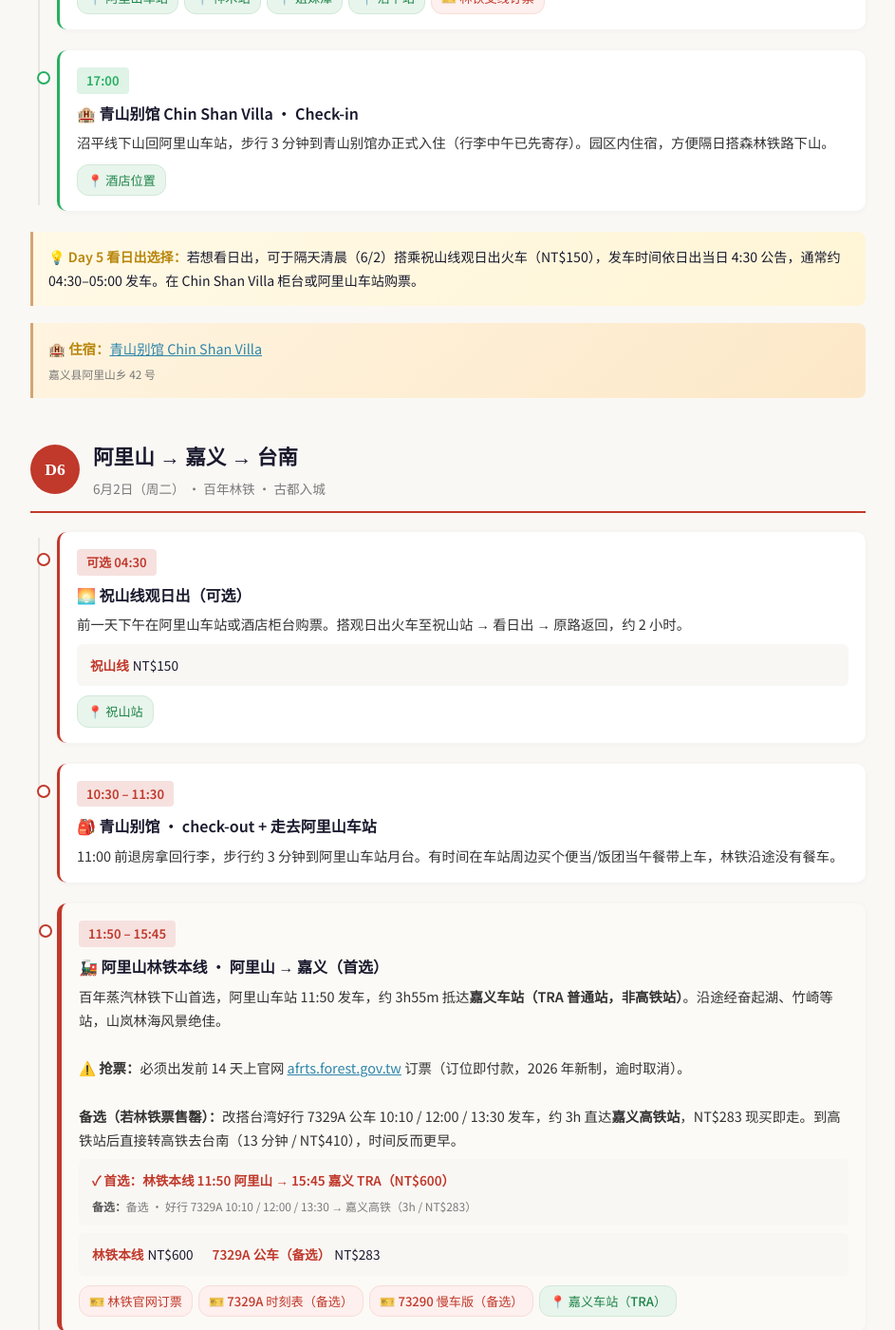
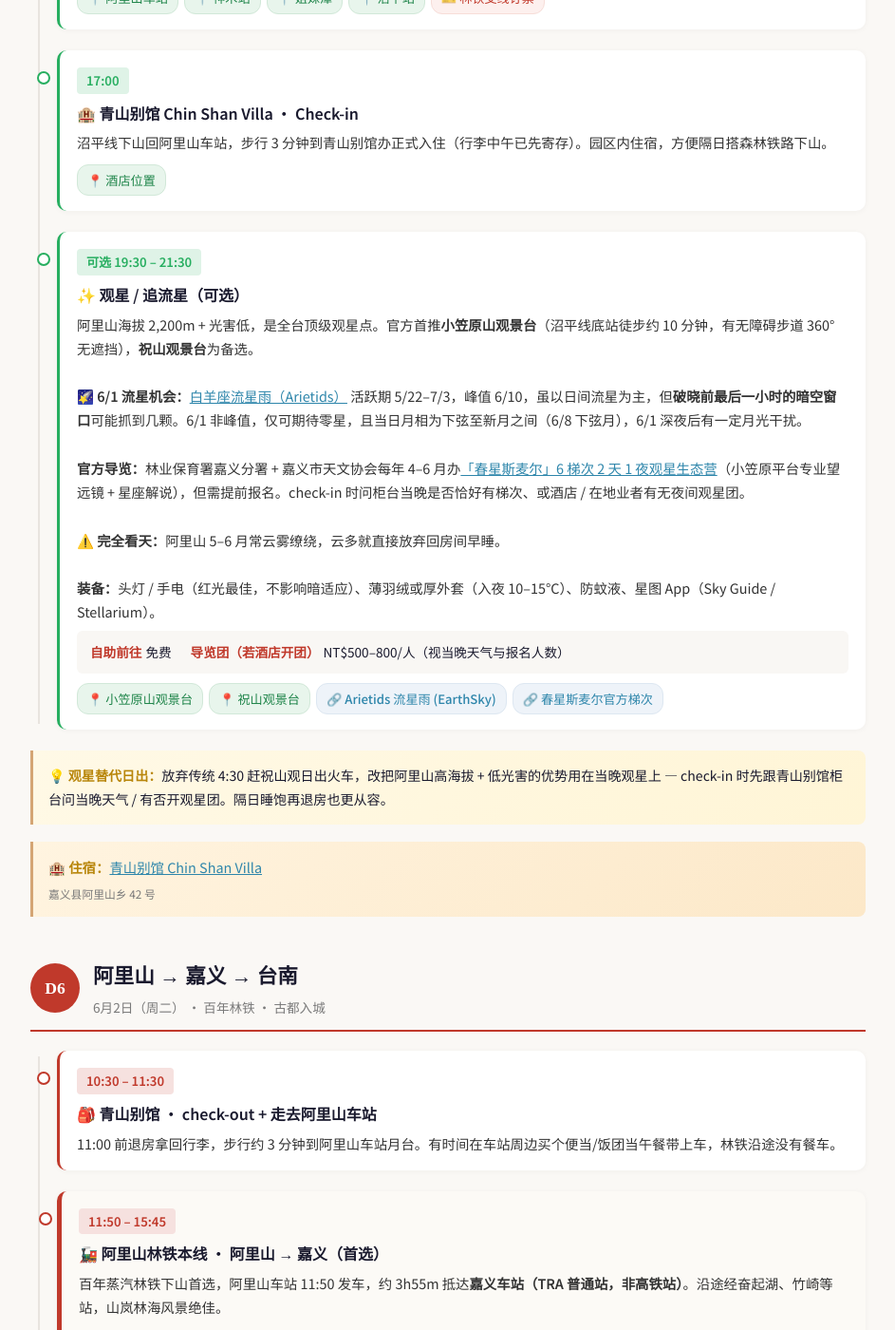
Before and after one commit to SibeiC/SibeiC.github.io, a Jekyll site: the page built from _trips/taiwan-2026.md, in a window 1280 px wide and 1400 px high, scrolled down 12125 px. Shown: the whole window at 95% size, without its empty margins (168-1111 px from the left). Built offline with Jekyll 4.4.1, drawn with Linux system fonts in a browser that asks for light colours.

Commit message:
阿里山: 放弃祝山日出, 改当晚观星追流星 (#27)
- Day 6 删除 4:30 祝山观日出可选项
- Day 5 晚新增 19:30–21:30 观星 / 追流星 item, 引用白羊座流星雨
  (Arietids, 5/22–7/3, 峰值 6/10) 与春星斯麦尔官方梯次
- Day 5 note: 观星替代日出的逻辑说明

```diff
--- a/_trips/taiwan-2026.md
+++ b/_trips/taiwan-2026.md
@@ -529,8 +529,29 @@ days:
         detail: 沼平线下山回阿里山车站，步行 3 分钟到青山别馆办正式入住（行李中午已先寄存）。园区内住宿，方便隔日搭森林铁路下山。
         links:
           - { type: map, label: 酒店位置, query: Chin Shan Villa 青山别馆 阿里山 }
+
+      - time: 可选 19:30 – 21:30
+        title: ✨ 观星 / 追流星（可选）
+        detail: |
+          阿里山海拔 2,200m + 光害低，是全台顶级观星点。官方首推<strong>小笠原山观景台</strong>（沼平线底站徒步约 10 分钟，有无障碍步道 360° 无遮挡），<strong>祝山观景台</strong>为备选。
+          <br><br>
+          <strong>🌠 6/1 流星机会：</strong><a href="https://earthsky.org/astronomy-essentials/arietids-daytime-meteor-shower-peaks/" target="_blank">白羊座流星雨（Arietids）</a> 活跃期 5/22–7/3，峰值 6/10，虽以日间流星为主，但<strong>破晓前最后一小时的暗空窗口</strong>可能抓到几颗。6/1 非峰值，仅可期待零星，且当日月相为下弦至新月之间（6/8 下弦月），6/1 深夜后有一定月光干扰。
+          <br><br>
+          <strong>官方导览：</strong>林业保育署嘉义分署 + 嘉义市天文协会每年 4–6 月办<a href="https://www.facebook.com/AlishanForest/posts/952736067010416/" target="_blank">「春星斯麦尔」6 梯次 2 天 1 夜观星生态营</a>（小笠原平台专业望远镜 + 星座解说），但需提前报名。check-in 时问柜台当晚是否恰好有梯次、或酒店 / 在地业者有无夜间观星团。
+          <br><br>
+          <strong>⚠️ 完全看天：</strong>阿里山 5–6 月常云雾缭绕，云多就直接放弃回房间早睡。
+          <br><br>
+          <strong>装备：</strong>头灯 / 手电（红光最佳，不影响暗适应）、薄羽绒或厚外套（入夜 10–15°C）、防蚊液、星图 App（Sky Guide / Stellarium）。
+        tickets:
+          - { tag: 自助前往, value: 免费 }
+          - { tag: 导览团（若酒店开团）, value: "NT$500–800/人", note: 视当晚天气与报名人数 }
+        links:
+          - { type: map, label: 小笠原山观景台, query: 小笠原山观景台 阿里山 }
+          - { type: map, label: 祝山观景台, query: 祝山观景台 }
+          - { label: Arietids 流星雨 (EarthSky), url: "https://earthsky.org/astronomy-essentials/arietids-daytime-meteor-shower-peaks/" }
+          - { label: 春星斯麦尔官方梯次, url: "https://www.facebook.com/AlishanForest/posts/952736067010416/" }
     note: |
-      <strong>💡 Day 5 看日出选择：</strong>若想看日出，可于隔天清晨（6/2）搭乘祝山线观日出火车（NT$150），发车时间依日出当日 4:30 公告，通常约 04:30–05:00 发车。在 Chin Shan Villa 柜台或阿里山车站购票。
+      <strong>💡 观星替代日出：</strong>放弃传统 4:30 赶祝山观日出火车，改把阿里山高海拔 + 低光害的优势用在当晚观星上 — check-in 时先跟青山别馆柜台问当晚天气 / 有否开观星团。隔日睡饱再退房也更从容。
     stay:
       hotel: 青山别馆 Chin Shan Villa
 
@@ -542,14 +563,6 @@ days:
     location: 百年林铁 · 古都入城
     toc_label: 6/2 阿里山→台南
     items:
-      - time: 可选 04:30
-        title: 🌅 祝山线观日出（可选）
-        detail: 前一天下午在阿里山车站或酒店柜台购票。搭观日出火车至祝山站 → 看日出 → 原路返回，约 2 小时。
-        tickets:
-          - { tag: 祝山线, value: NT$150 }
-        links:
-          - { type: map, label: 祝山站, query: 祝山观日楼 }
-
       - time: 10:30 – 11:30
         title: 🎒 青山别馆 · check-out + 走去阿里山车站
         detail: 11:00 前退房拿回行李，步行约 3 分钟到阿里山车站月台。有时间在车站周边买个便当/饭团当午餐带上车，林铁沿途没有餐车。
```
